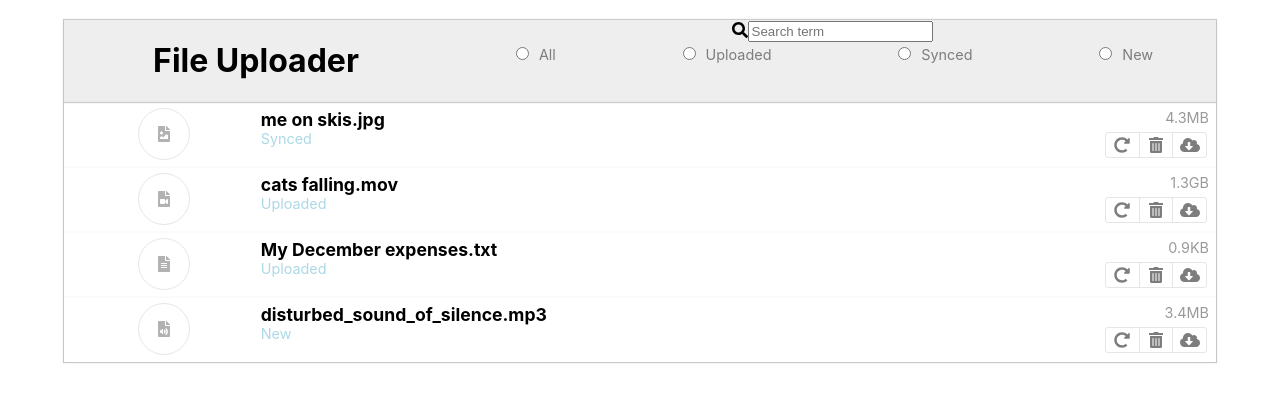
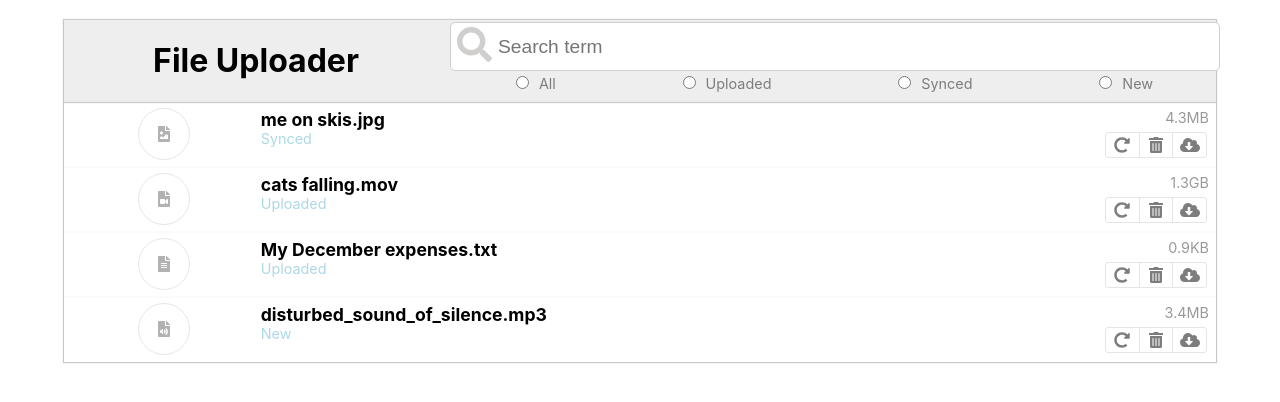
Before and after one commit to aniledev/react-file-uploader, a React (Create React App) app: page / in a window 1280 px wide. Shown: the top 402 px of the page. Built offline with nearby package versions, Linux system fonts and the light colour scheme; the HTML template or start-up script is replaced by a standard one.

Commit message:
styles: add styling for SearchBox component

```diff
--- a/src/Styles/SearchBox.css
+++ b/src/Styles/SearchBox.css
@@ -0,0 +1,24 @@
+.SearchBox {
+  position: relative;
+  margin: 2px;
+}
+
+.SearchBox input {
+  text-indent: 45px;
+  width: 100%;
+  height: 45px;
+  font-size: 1.2em;
+  border: 1px solid #d0cfce;
+  border-radius: 5px;
+  outline: none;
+}
+
+.SearchBox .fa-search {
+  position: absolute;
+  top: 5px;
+  left: 7px;
+  font-size: 15px;
+  width: 35px;
+  height: 35px;
+  color: #d0cfce;
+}
```
